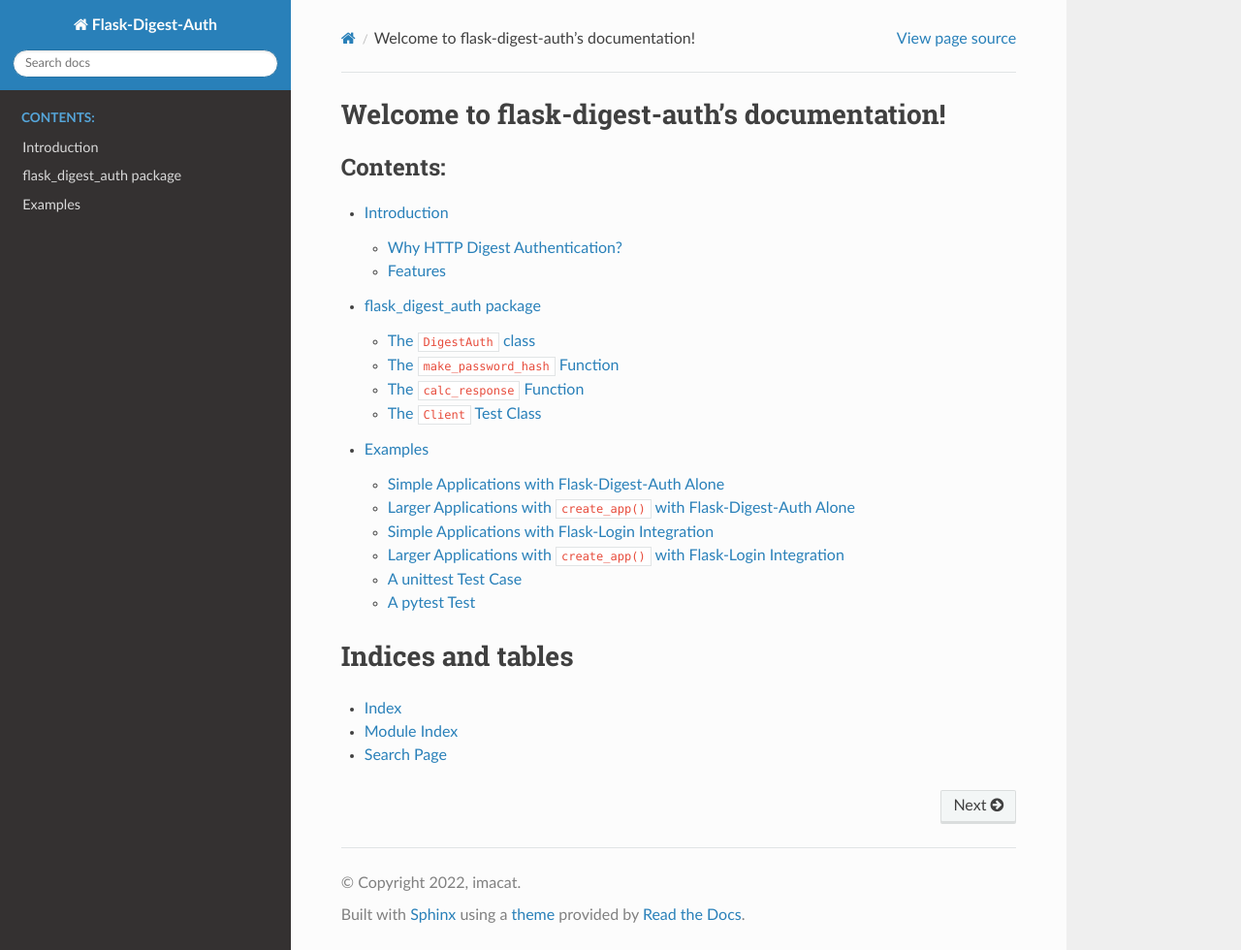
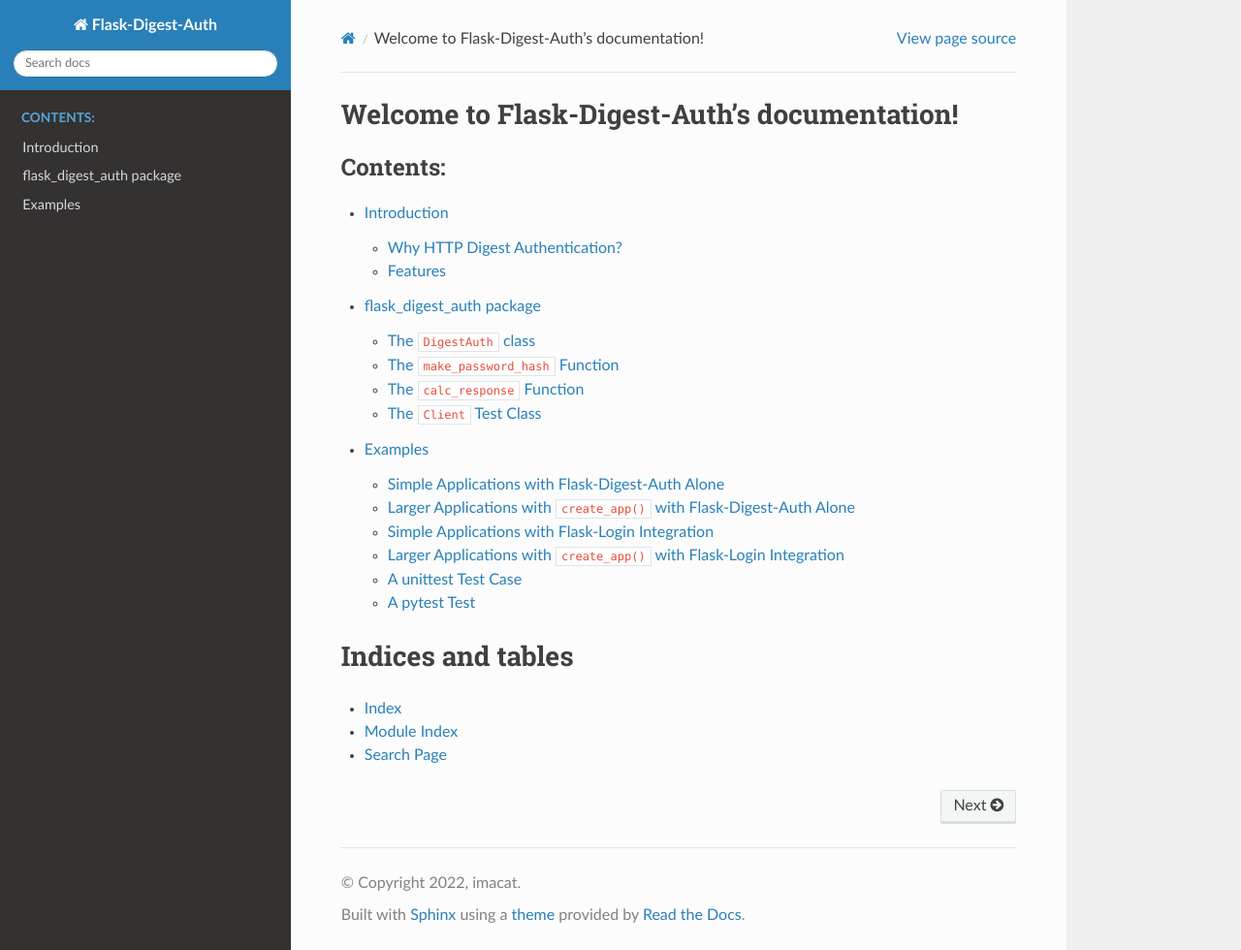
Before and after one commit to imacat/flask-digestauth, a Sphinx documentation site: the page built from docs/source/index.rst, in a window 1280 px wide and 980 px high. Shown: the whole window at 97% size. Built offline with Sphinx 7.4.7 and the Read the Docs theme 2.0.0, drawn with Linux system fonts in a browser that asks for light colours.

```diff
--- a/docs/source/index.rst
+++ b/docs/source/index.rst
@@ -3,7 +3,7 @@
    You can adapt this file completely to your liking, but it should at least
    contain the root `toctree` directive.
 
-Welcome to flask-digest-auth's documentation!
+Welcome to Flask-Digest-Auth's documentation!
 =============================================
 
 .. toctree::
```
